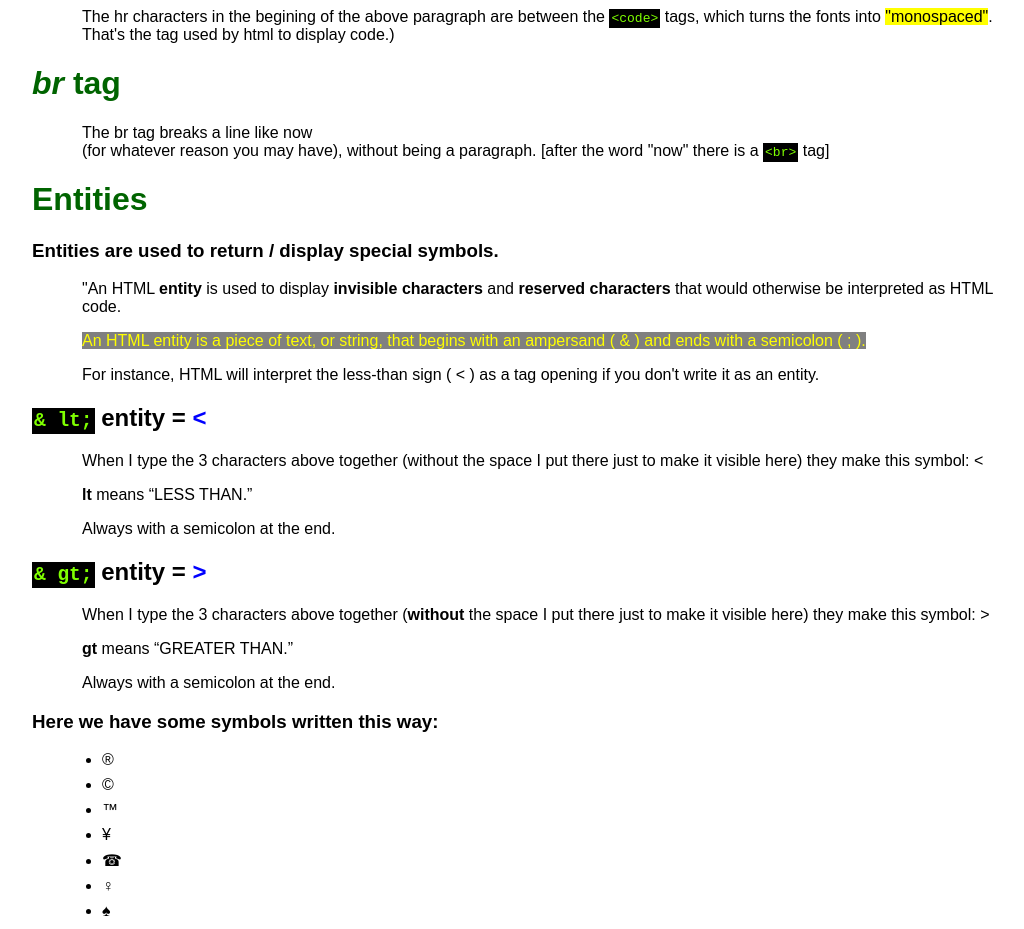
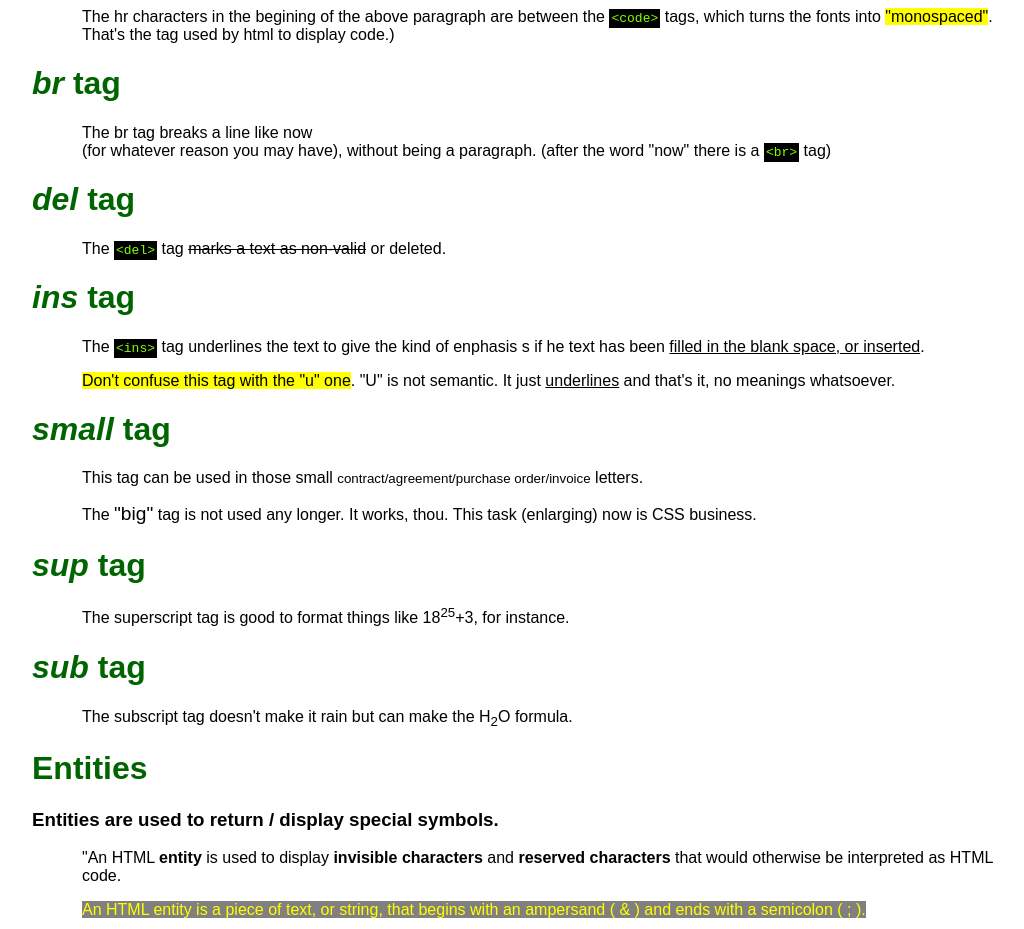
Before and after one commit to ricardobecheli/HTML-CSS-Module1-Curso-em-Video, a plain HTML site: page index.html in a window 1280 px wide. Shown: the part 3280-4209 px from the top of the page, without its empty margins (118-1142 px from the left). Drawn offline with Linux system fonts and the light colour scheme.

Commit message:
New tags.

```diff
--- a/index.html
+++ b/index.html
@@ -151,20 +151,34 @@
         <p>Examples of semantic elements: <code>&lt;form&gt;</code>, <code>&lt;table&gt;</code>, and <code>&lt;article&gt;</code> and many others. They clearly define their content.</p>
         <p>Learn more at <a href="https://www.w3schools.com/html/html5_semantic_elements.asp" target="blank">w3schools</a>.</p>
 
-        <p></p>
+<h1><em>hr</em> tag</h1>
 
-
-
-<h1><em>hr</em>  tag</h1>
         <p>The <code> &lt;hr&gt;</code>* tag (hr stands for "horizontal rule". It makes an HORIZONTAL LINE). The the <span style="color: red;">red line</span> above here. It's originally black but I applied some <span style="color: blue;">style (=CSS)</span>  to it in the <span style="color: blue;">head</span> area of the HTML basic structure (but here, in this paragraph, the colors/style were modified in the middle of the paragraph (the so called "<span style="color: blue;">inline CSS</span>" explained above.), using <code>&lt;span&gt;</code> 3 times).</p>
 
 
         <p>The hr characters in the begining of the above paragraph are between the <code>&lt;code&gt;</code>  tags, which turns the fonts into <mark>"monospaced"</mark>. That's the tag used by html to display code.)</p>
 
 <h1><em>br</em>  tag</h1>
-        <p> The br tag breaks a line like now <br> (for whatever reason you may have), without being a paragraph. [after the word "now" there is a <code>&lt;br&gt;</code> tag]</p>
+        <p> The br tag breaks a line like now <br> (for whatever reason you may have), without being a paragraph. (after the word "now" there is a <code>&lt;br&gt;</code> tag)</p>
 
-    <h1>Entities</h1>
+<h1><em>del</em> tag</h1>
+
+        <p>The <code>&lt;del&gt;</code> tag <del>marks a text as non-valid</del> or deleted.</p>
+
+<h1><em>ins</em> tag</h1>
+        <p>The <code>&lt;ins&gt;</code> tag underlines the text to give the kind of enphasis s if he text has been <ins>filled in the blank space, or inserted</ins>.</p>
+        <p><mark>Don't confuse this tag with the "u" one</mark>. "U" is not semantic. It just <u>underlines</u> and that's it, no meanings whatsoever.</p>
+
+<h1><em>small</em> tag</h1>
+        <p>This tag can be used in those small <small>contract/agreement/purchase order/invoice</small> letters.</p>
+        <p>The <big>"big"</big> tag is not used any longer. It works, thou. This task (enlarging) now is CSS business.</p>
+<h1><em>sup</em> tag</h1>
+        <p>The superscript tag is good to format things like 18<sup>25</sup>+3, for instance.</p>
+
+<h1><em>sub</em> tag</h1>
+        <p>The subscript tag doesn't make it rain but can make the H<sub>2</sub>O formula.</p>
+
+<h1>Entities</h1>
     <h3>Entities are used to return / display special symbols.</h3>
 
         <p>"An HTML <strong>entity</strong>  is used to display <strong>invisible characters</strong>   and <strong>reserved characters</strong>  that would otherwise be interpreted as HTML code.</p>
```
